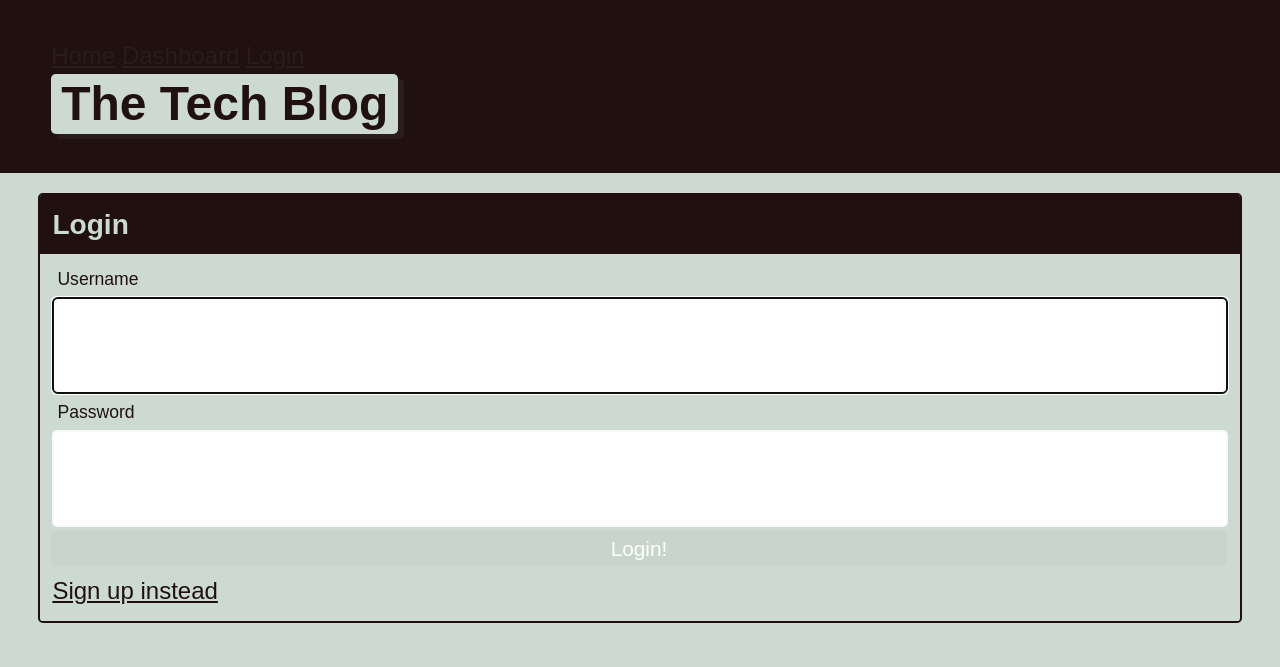
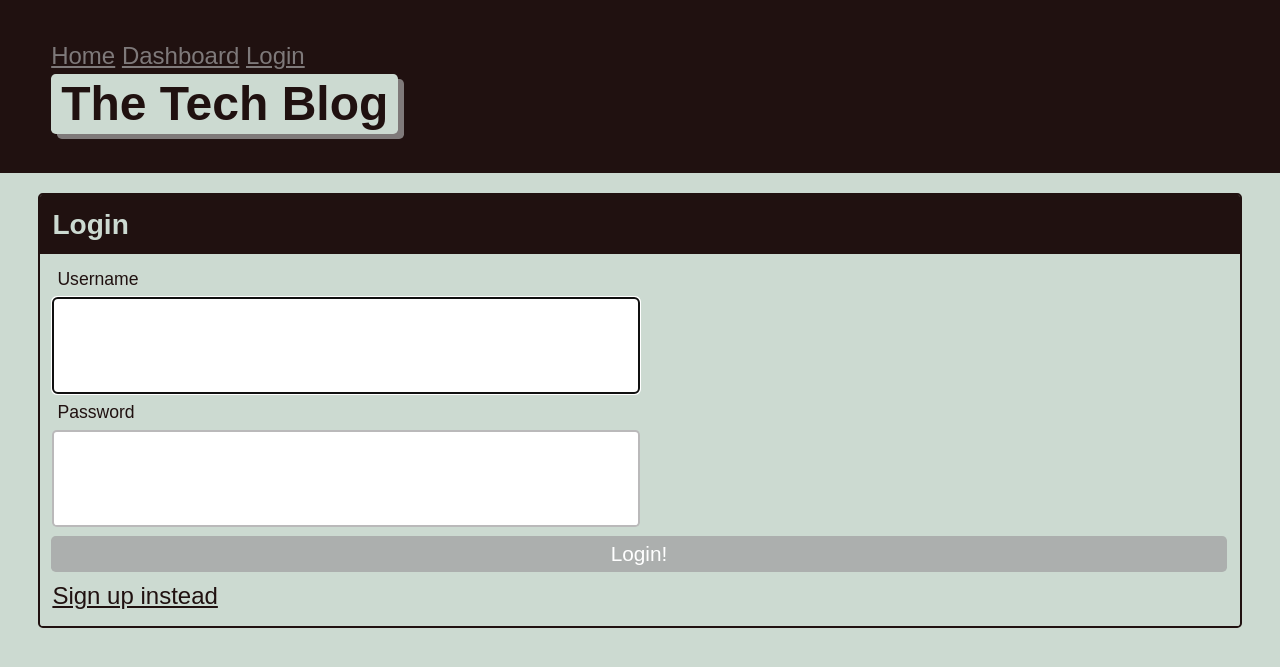
Before and after one commit to spm61/tech-blog, a Node server app: page /login in a window 1280 px wide. Shown: the top 667 px of the page. Run offline with Node 20, Linux system fonts and the light colour scheme; some libraries are stand-ins or nearby versions.

Commit message:
Add class for login input.

```diff
--- a/controllers/homeRoutes.js
+++ b/controllers/homeRoutes.js
@@ -78,7 +78,7 @@ router.get('/post/:id', (req, res) => {
             }
             const post = postData.get({ plain: true });
             console.log(post);
-            res.render('single-post', { post, loggedIn: req.session.loggedIn });
+            res.render('singlePost', { post, loggedIn: req.session.loggedIn });
 
 
         })
--- a/models/user.js
+++ b/models/user.js
@@ -37,7 +37,7 @@ User.init(
     {
         hooks: { //hash the password before creating or updating the user.
             async beforeCreate(newUserData) {
-                newUserData.password = await bycrypt.hash(newUserData.password, 10);
+                newUserData.password = await bcrypt.hash(newUserData.password, 10);
                 return newUserData;
             },
 
--- a/public/css/style.css
+++ b/public/css/style.css
@@ -2,7 +2,7 @@
     --primary: #ccdad1;
     --secondary: #dce9d5e1;
     --tertiary: #788585;
-    --light-dark: #a1a0a115;
+    --light-dark: #a1a0a1bb;
     --dark: #201110;
     --border-radius: .3rem;
 }
@@ -217,6 +217,16 @@ footer {
 
 .form-input {
     width: 100%;
+    padding: 3%;
+    margin: 5px 0;
+    font-size: 1.2rem;
+    border: 2px solid var(--light-dark);
+    border-radius: var(--border-radius);
+}
+
+.login-input {
+    width: 50%;
+    height: 50%;
     padding: 3%;
     margin: 5px 0;
     font-size: 1.2rem;
--- a/views/login.handlebars
+++ b/views/login.handlebars
@@ -2,10 +2,10 @@
       <h3 class="card-header">Login</h3>
       <form id="login-form" class="card-body">
         <label class="form-label" for="username-login">Username</label>
-        <input  id="username-login" type="text" autofocus="true" class="form-input" />
+        <input  id="username-login" type="text" autofocus="true" class="login-input" />
 
         <label class="form-label" for="password-login">Password</label>
-        <input id="password-login" type="password" autofocus="true" class="form-input" />
+        <input id="password-login" type="password" autofocus="true" class="login-input" />
 
         <button type="submit" class="btn">Login!</button>
         <a class="login-link" href="/signup">Sign up instead</a>
```
